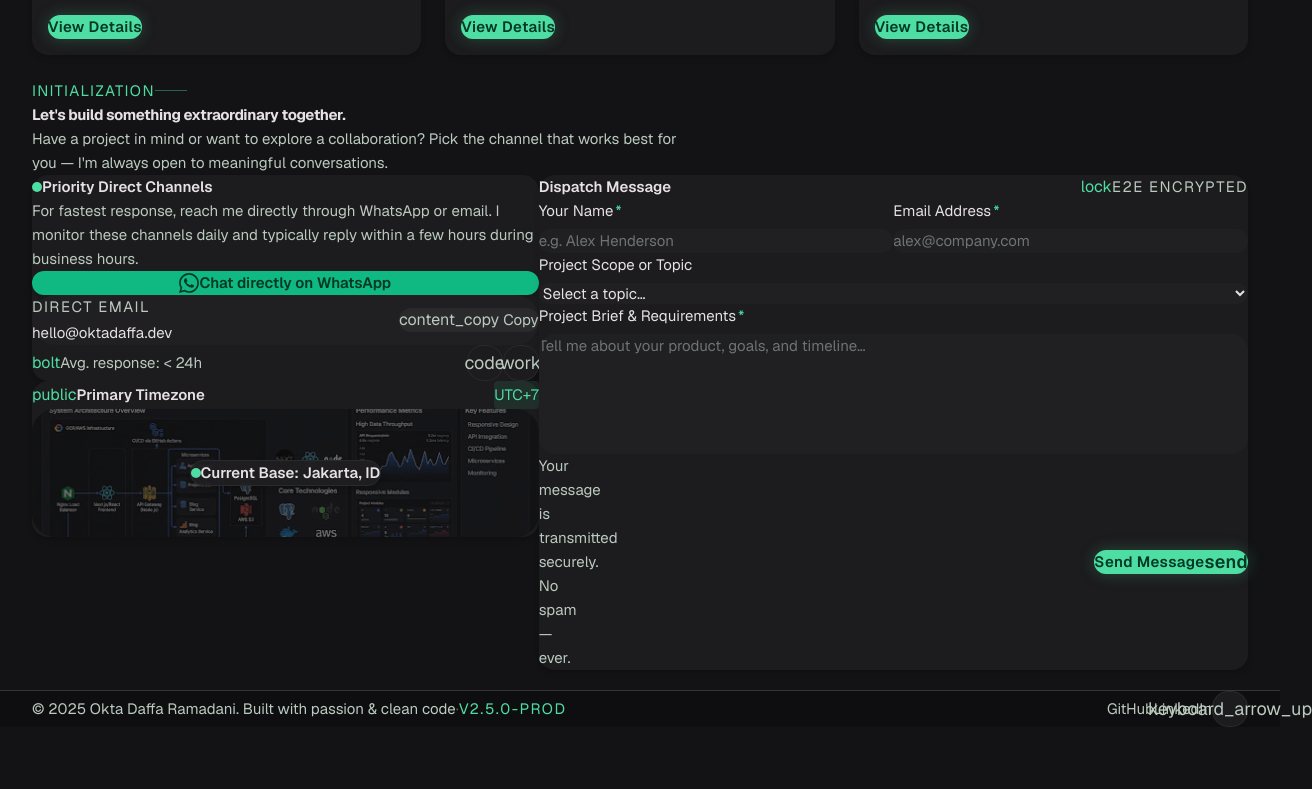
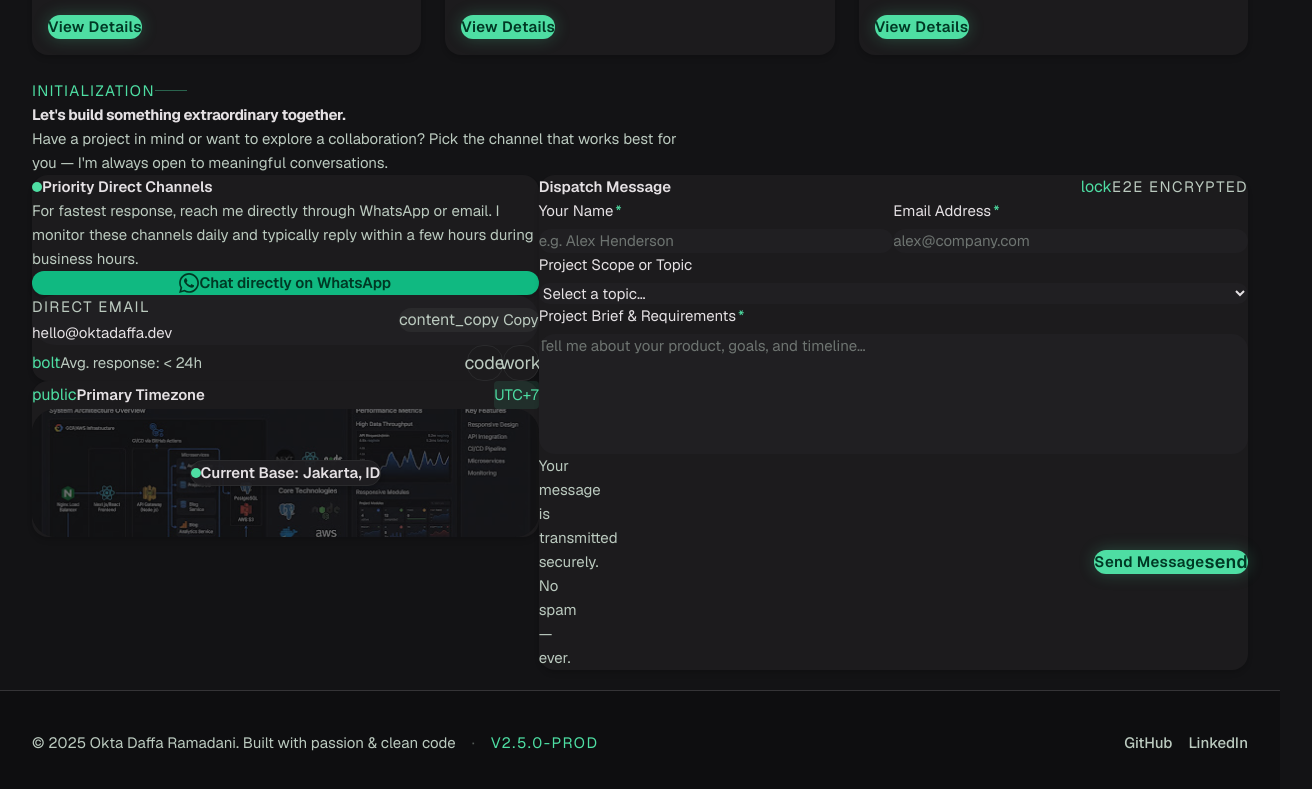
Before and after one commit to oktadafa/my-portofolio, a React (Vite) app: page / in a window 1280 px wide. Shown: the part 1765-2554 px from the top of the page, 1312 px wide, since content can reach past the window. Before the commit the page ends 2492 px from the top, so only its background shows below. Built offline with nearby package versions, Linux system fonts and the light colour scheme.

Commit message:
💄 : styling footer component

```diff
--- a/src/components/organisms/Footer.tsx
+++ b/src/components/organisms/Footer.tsx
@@ -1,33 +1,34 @@
-import React from 'react';
-import { IconButton } from '../atoms/IconButton';
+import React from "react";
+import { IconButton } from "../atoms/IconButton";
 
 export const Footer: React.FC = () => {
   const handleBackToTop = () => {
-    window.scrollTo({ top: 0, behavior: 'smooth' });
+    window.scrollTo({ top: 0, behavior: "smooth" });
   };
 
   return (
-    <footer className="w-full bg-surface-container-lowest border-t border-surface-container-highest py-space-xl">
-      <div className="max-w-[1440px] mx-auto px-margin flex flex-col md:flex-row items-center justify-between gap-space-md">
-
+    <footer className="w-full bg-surface-container-lowest border-t border-surface-container-highest py-10">
+      <div className="max-w-360 mx-auto px-margin flex flex-col md:flex-row items-center justify-between gap-6">
         {/* ── Left: copyright + version ─────────────────── */}
-        <div className="flex flex-wrap items-center gap-space-sm text-center md:text-left">
-          <span className="font-body-sm text-body-sm text-on-surface-variant">
+        <div className="flex flex-wrap items-center gap-4 text-center md:text-left">
+          <span className="font-body-sm text-4 text-on-surface-variant">
             © 2025 Okta Daffa Ramadani. Built with passion &amp; clean code
           </span>
-          <span className="hidden md:inline text-on-surface-variant/40 select-none">·</span>
+          <span className="hidden md:inline text-on-surface-variant/40 select-none">
+            ·
+          </span>
           <span className="font-label-caps text-label-caps uppercase tracking-widest text-primary">
             v2.5.0-prod
           </span>
         </div>
 
         {/* ── Right: links + back to top ────────────────── */}
-        <div className="flex items-center gap-space-md">
+        <div className="flex items-center gap-4">
           <a
             href="https://github.com/oktadaffa"
             target="_blank"
             rel="noopener noreferrer"
-            className="font-code-md text-code-md text-on-surface-variant hover:text-on-surface transition-colors"
+            className="font-medium text-medium text-on-surface-variant hover:text-on-surface transition-colors"
           >
             GitHub
           </a>
@@ -35,16 +36,16 @@ export const Footer: React.FC = () => {
             href="https://linkedin.com/in/oktadaffa"
             target="_blank"
             rel="noopener noreferrer"
-            className="font-code-md text-code-md text-on-surface-variant hover:text-on-surface transition-colors"
+            className="font-medium text-medium text-on-surface-variant hover:text-on-surface transition-colors"
           >
             LinkedIn
           </a>
-          <IconButton
+          {/* <IconButton
             icon="keyboard_arrow_up"
             label="Back to top"
             onClick={handleBackToTop}
             className="hover:text-primary"
-          />
+          /> */}
         </div>
       </div>
     </footer>
```
